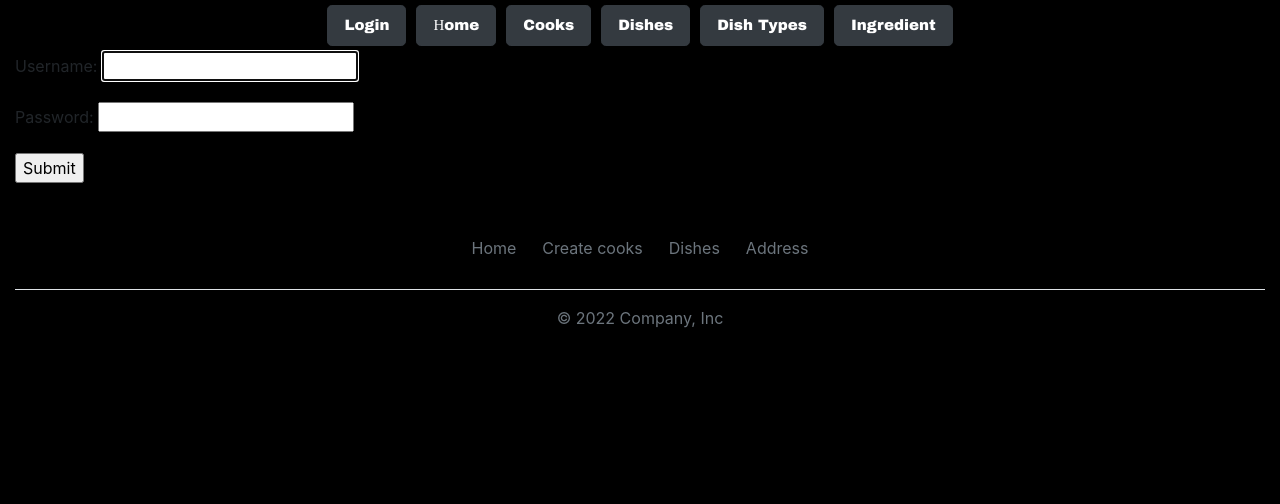
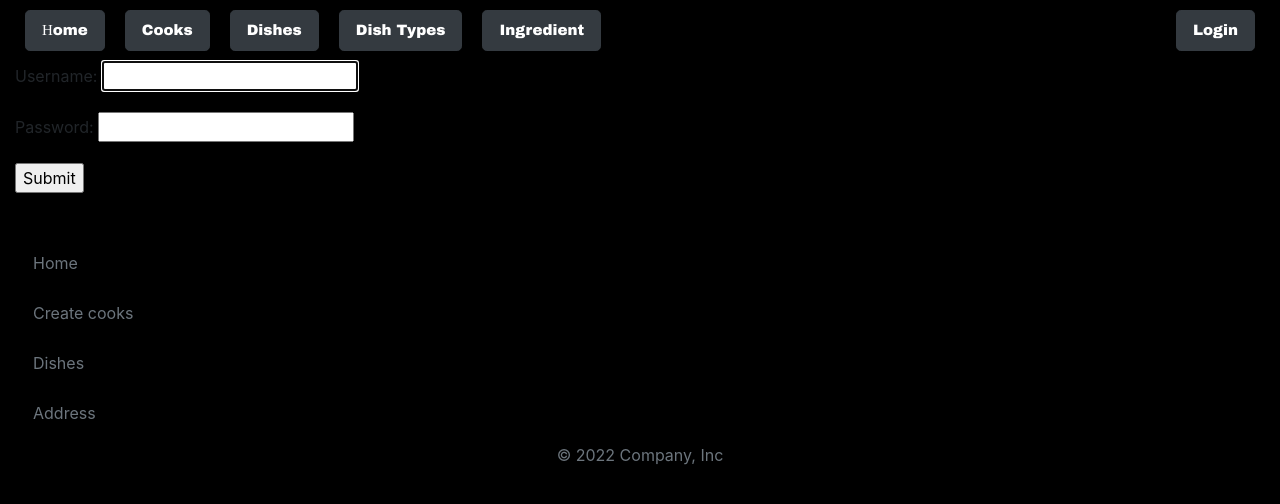
Before and after one commit to AlyonkaB/-restaurant-kitchen-service, a Django app: page /accounts/login/?next=/kitchen/cooks/1 in a window 1280 px wide. Shown: the top 504 px of the page. Run offline with Django 5.2, Linux system fonts and the light colour scheme.

Commit message:
improved  sidebar

```diff
--- a/static/css/kitchen/styles.css
+++ b/static/css/kitchen/styles.css
@@ -20,9 +20,11 @@ a:hover {
 }
 
 .nav-item {
-    margin: 5px;
+    margin: 10px;
 }
-
+.nav{
+    display: inline;
+}
 .title {
     color: white;
     text-align: center;
@@ -69,3 +71,20 @@ a:hover {
     color: white;
     height: 100vh;
 }
+.login{
+    background-color: gray;
+    position: absolute;
+    top: 50%;
+    left: 50%;
+    margin: -150px 0 0 -150px;
+    width:300px;
+    height:300px;
+}
+
+.username{
+    color: red;
+    text-transform: uppercase;
+    font-size: 15px;
+    margin-top: 20px;
+    font-weight: bolder;
+}
--- a/templates/includes/sidebar.html
+++ b/templates/includes/sidebar.html
@@ -1,40 +1,33 @@
 {% block sidebar %}
-  <ul class="nav justify-content-center">
-    <div>
-      {% if user.is_authenticated %}
-        <li class="nav-item">
-          <p class="user-name">User: {{ user.username }}</p>
-          <form  method="post" action="{% url 'logout' %}">
-            {% csrf_token %}
-            <button class="btn btn-dark btn-lg" type="submit">logout</button>
-          </form>
-        </li>
-      {% else %}
-        <li class="nav-item">
-          <a class="btn btn-dark btn-lg" href="{% url 'login' %}">Login</a>
-        </li>
-      {% endif %}
-
-    </div>
-
-    <li class="nav-item">
+  <ul class="nav bg-info clearfix">
+    <li class="nav-item float-left">
       <a class="btn btn-dark btn-lg" href={% url 'kitchen:index' %}>Нome</a>
     </li>
 
-    <li class="nav-item">
+    <li class="nav-item float-left">
       <a class="btn btn-dark btn-lg" href={% url 'kitchen:cook-list' %}>Cooks</a>
     </li>
 
-    <li class="nav-item">
+    <li class="nav-item float-left">
       <a class="btn btn-dark btn-lg" href={% url 'kitchen:dish-list' %}>Dishes</a>
     </li>
 
-    <li class="nav-item">
+    <li class="nav-item float-left">
       <a class="btn btn-dark btn-lg" href={% url 'kitchen:dish-type-list' %}>Dish Types</a>
     </li>
 
-    <li class="nav-item">
+    <li class="nav-item float-left">
       <a class="btn btn-dark btn-lg" href={% url 'kitchen:ingredient-list' %}>Ingredient</a>
     </li>
-        </ul>
+      {% if user.is_authenticated %}
+        <p class="username float-right"> User: {{ user.username }}</p>
+        <form method="post" action="{% url 'logout' %}">
+          {% csrf_token %}
+          <button class="nav-item btn btn-dark btn-lg float-right" type="submit">logout</button>
+        </form>
+      {% else %}
+        <a class="nav-item btn btn-dark btn-lg float-right" href="{% url 'login' %}">Login</a>
+      {% endif %}
+
+  </ul>
 {% endblock %}
```
